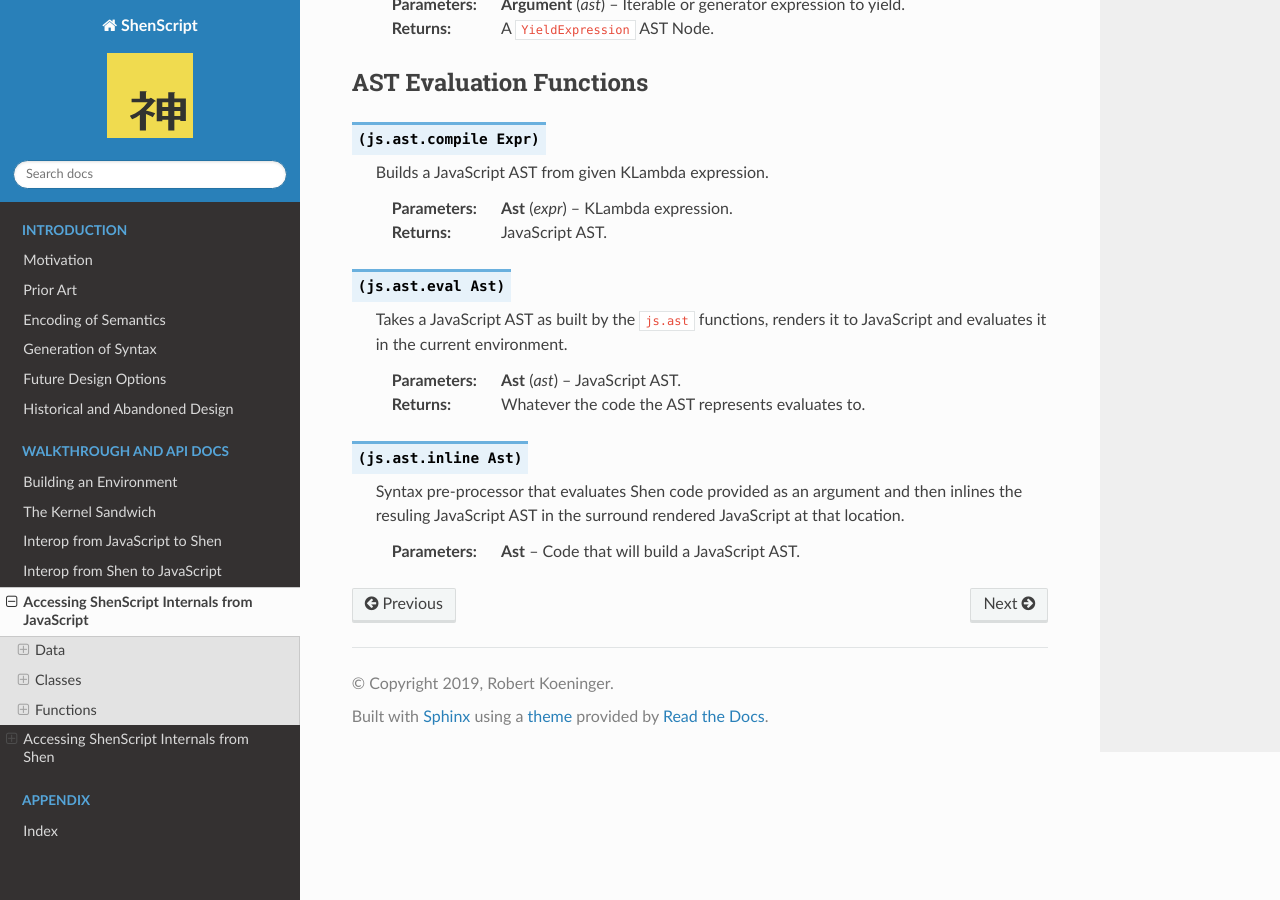
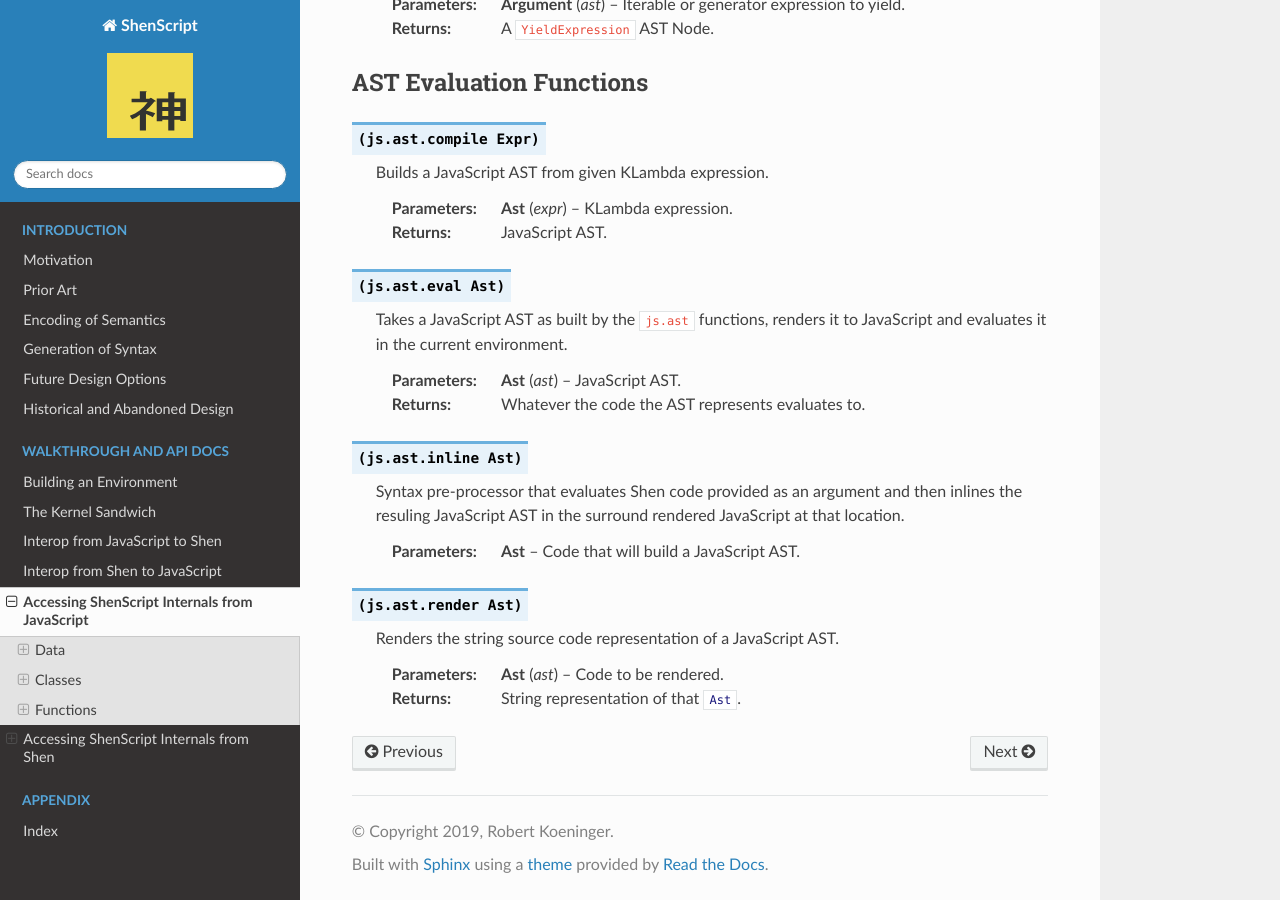
Before and after one commit to rkoeninger/ShenScript, a Sphinx documentation site: the page built from docs/internals.rst, in a window 1280 px wide and 900 px high, scrolled down 14962 px. Built offline with Sphinx 7.4.7 and the Read the Docs theme 2.0.0, drawn with Linux system fonts in a browser that asks for light colours.

Commit message:
Added js.ast.render

```diff
--- a/docs/internals.rst
+++ b/docs/internals.rst
@@ -690,3 +690,10 @@ AST Evaluation Functions
    Syntax pre-processor that evaluates Shen code provided as an argument and then inlines the resuling JavaScript AST in the surround rendered JavaScript at that location.
 
    :param Ast: Code that will build a JavaScript AST.
+
+.. function:: (js.ast.render Ast)
+
+   Renders the string source code representation of a JavaScript AST.
+
+   :param ast Ast: Code to be rendered.
+   :returns:       String representation of that :shen:`Ast`.
```
Also changed, not shown: 1 other file.
